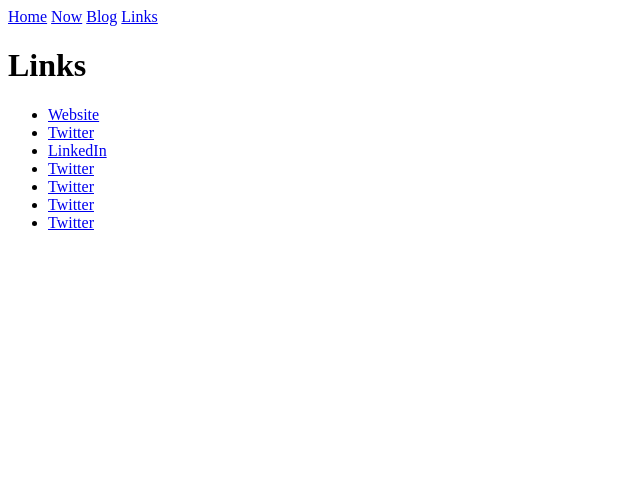
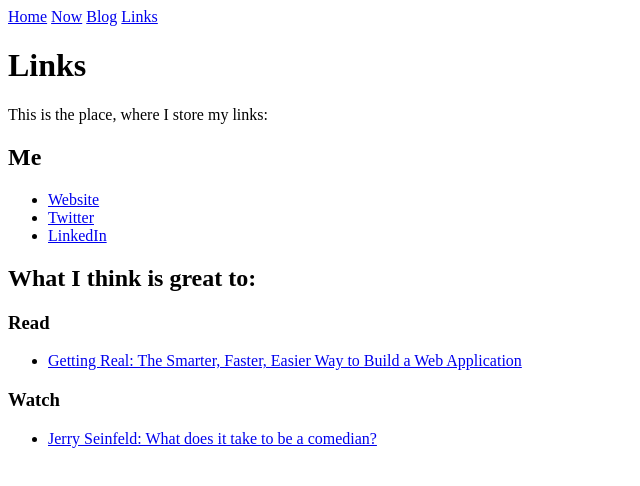
Before and after one commit to blendor/blendor.github.io, a SvelteKit app: page /links in a window 1280 px wide. Shown: the top 486 px of the page, without its empty margins (0-640 px from the left). Built offline with nearby package versions, Linux system fonts and the light colour scheme.

Commit message:
addition

```diff
--- a/src/routes/links/+page.svelte
+++ b/src/routes/links/+page.svelte
@@ -3,20 +3,37 @@
 </script>
 
 <h1>Links</h1>
-<h2></h2>
+<p>This is the place, where I store my links:</p>
+
+<h2>Me</h2>
 <ul>
 	<li><a href="https://blendorsefaj.com/">Website</a></li>
 	<li><a href="https://twitter.com/blendorsefaj">Twitter</a></li>
 	<li><a href="https://linkedin.com/in/blendor">LinkedIn</a></li>
-    <li><a href="https://twitter.com/blendorsefaj">Twitter</a></li>
-    <li><a href="https://twitter.com/blendorsefaj">Twitter</a></li>
-    <li><a href="https://twitter.com/blendorsefaj">Twitter</a></li>
-    <li><a href="https://twitter.com/blendorsefaj">Twitter</a></li>
+</ul>
 
+<h2>What I think is great to:</h2>
+
+<h3>Read</h3>
+
+<ul>
+	<li>
+		<a href="https://www.goodreads.com/book/show/447648.Getting_Real"
+			>Getting Real: The Smarter, Faster, Easier Way to Build a Web Application</a
+		>
+	</li>
 </ul>
+
+<h3>Watch</h3>
+
+<ul>
+	<li>
+		<a href="https://youtu.be/qHj8fd-034s?">Jerry Seinfeld: What does it take to be a comedian?</a>
+	</li>
+</ul>
+
+<!-- markup (zero or more items) goes here -->
 
 <style>
 	/* your styles go here */
 </style>
-
-<!-- markup (zero or more items) goes here -->
```
Also changed, not shown: src/routes/blog/+layout.svelte (+0 -32 lines). Lines whose indentation alone changed are shown as unchanged.
